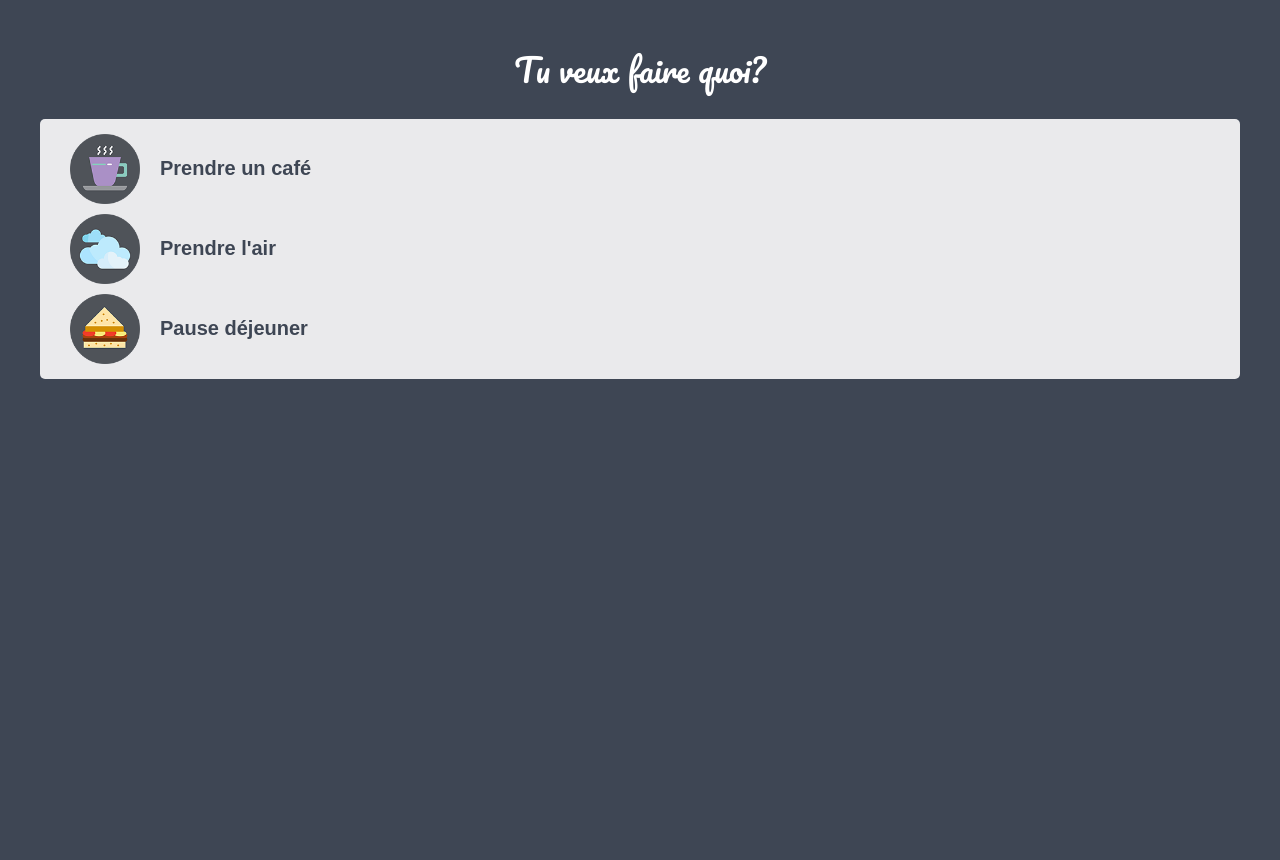
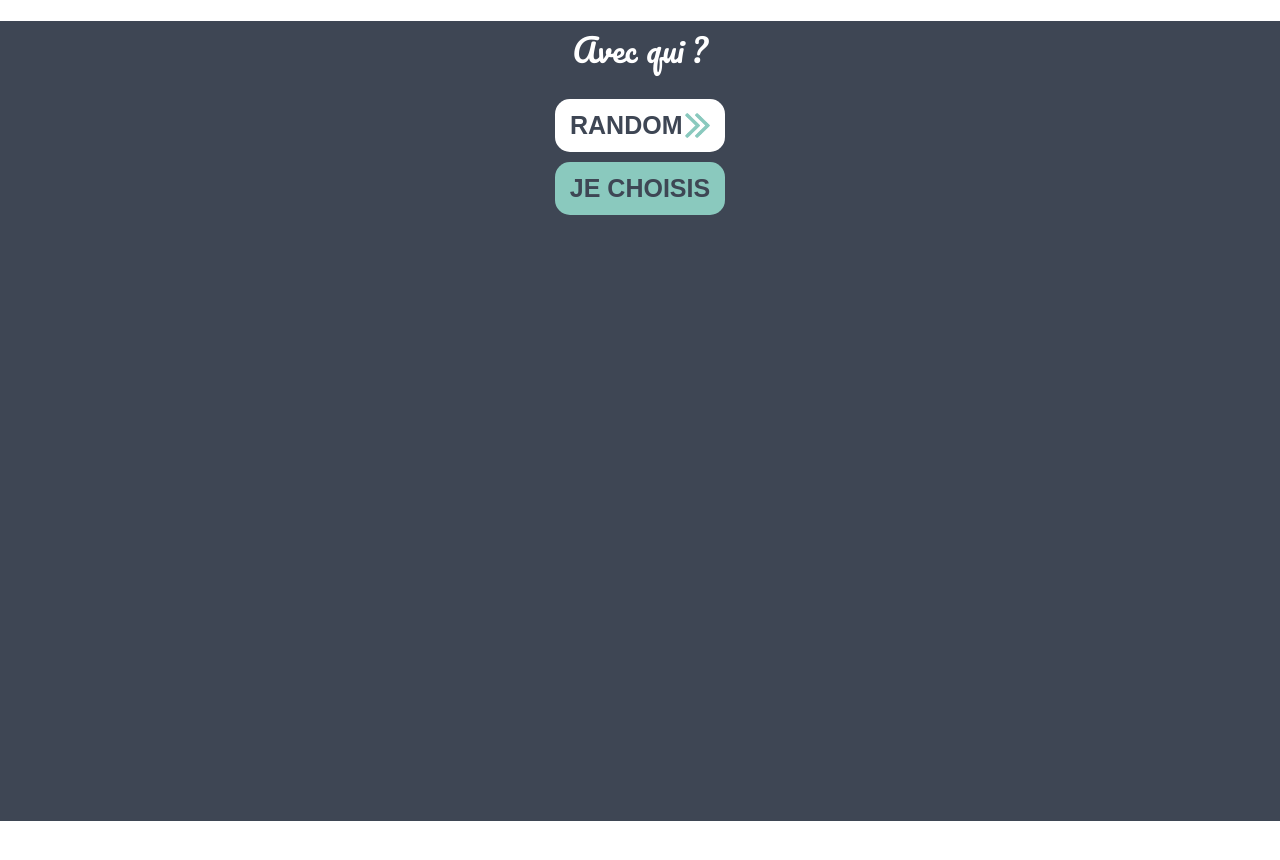
Before and after one commit to Bakhaw/hackathon, a React app: page /#/home in a window 1280 px wide. After the commit the page ends 821 px from the top, so only its background shows below. Built offline with nearby package versions, Linux system fonts and the light colour scheme.

Commit message:
pushhhhh

```diff
--- a/src/screens/Home/SelectActivity.js
+++ b/src/screens/Home/SelectActivity.js
@@ -1,6 +1,7 @@
 import React, { Component } from 'react';
-import Button from '../../components/Button';
 import Container from '../../components/Container';
+import Footer from '../../components/Footer';
+
 
 const baseImgPath = 'src/assets/icones-activities';
 
@@ -30,7 +31,7 @@ class SelectActivity extends Component {
 
   render() {
     const { selectedActivity } = this.state;
-    const { handleNext } = this.props;
+    const { handleNext, handlePrev } = this.props;
     return (
       <div className='SelectActivities__container'>
         <Container title='Tu veux faire quoi?'>
@@ -57,6 +58,7 @@ class SelectActivity extends Component {
             })}
           </div>
         </Container>
+        <Footer chevronLeft chevronRight handleNext={handleNext} handlePrev={handlePrev} />
       </div>
     );
   }
--- a/src/screens/Home/SelectPersonMode.js
+++ b/src/screens/Home/SelectPersonMode.js
@@ -8,16 +8,19 @@ class SelectPersonMode extends Component {
     const { handleRandom, handleSelectPerson } = this.props;
     return (
       <Container title='Avec qui ?'>
+        <div className='SelectMode__container'>
           <Button
             onClick={handleRandom}
-          className='SelectPersonMode__button'
+            className='random__button'
             text='RANDOM'
+            chevron
             />
           <Button
             onClick={handleSelectPerson}
-          className='SelectPersonMode__button'
+            className='random__button selectPerson__button'
             text='JE CHOISIS'
           />
+        </div>
       </Container>
     );
   }
--- a/src/screens/Home/_styles.scss
+++ b/src/screens/Home/_styles.scss
@@ -110,3 +110,34 @@
     margin-left: 10px;
   }
 }
+
+.SelectMode__container {
+  display: flex;
+  flex-flow: column nowrap;
+  justify-content: center;
+  align-items: center;
+}
+
+.random__button {
+  background-color: #fff;
+  min-width: 170px;
+  display: flex;
+  align-items: center;
+  justify-content: space-between;
+  border: none;
+  border-radius: 15px;
+  background: #fff;
+  color: $grey;
+  padding: 12px 15px;
+  font-weight: bold;
+  font-size: 25px;
+  margin-bottom: 10px;
+  p {
+    margin: 0;
+  }
+}
+
+.selectPerson__button {
+  background: $bluegreen;
+
+}
--- a/src/screens/Home/index.js
+++ b/src/screens/Home/index.js
@@ -9,7 +9,7 @@ import SelectHour from './SelectHour';
 
 class Home extends Component {
   state = {
-    step: 1
+    step: 2
   };
 
   handleNext = () => {
```
Lines whose indentation alone changed are shown as unchanged.
